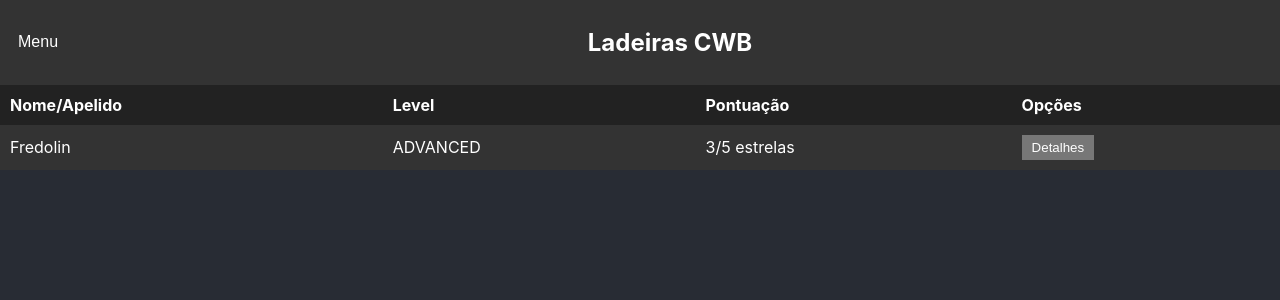
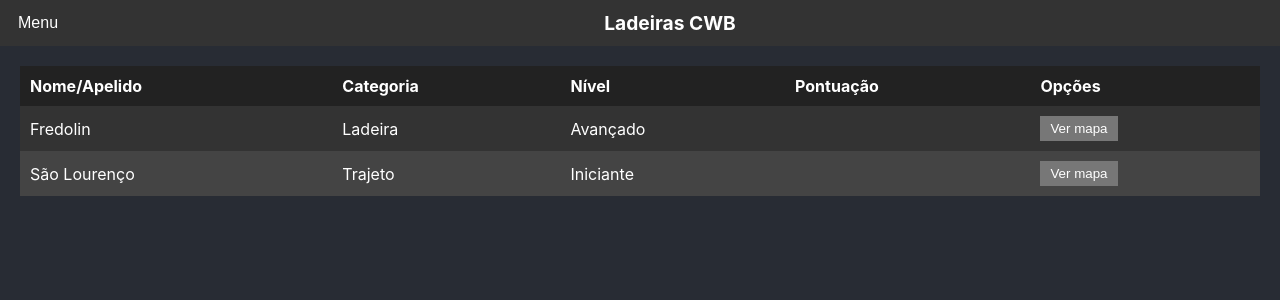
Before and after one commit to davidwr/ladeiras_cwb, a React (Create React App) app: page /trajetos in a window 1280 px wide. Shown: the top 300 px of the page. Built offline with nearby package versions, Linux system fonts and the light colour scheme.

Commit message:
feat: Stars, Map with props, utils, new route, etc

```diff
--- a/src/components/Map/Map.js
+++ b/src/components/Map/Map.js
@@ -1,6 +1,6 @@
 import { useRef, useEffect, useState } from 'react'
 
-function Map() {
+function Map(props) {
   const ref = useRef()
   const [distance, setDistance] = useState()
 
@@ -8,29 +8,25 @@ function Map() {
     const directionsService = new window.google.maps.DirectionsService()
     const directionsRenderer = new window.google.maps.DirectionsRenderer()
     const map = new window.google.maps.Map(ref.current, {
-      zoom: 8,
-      center: { lat: -25.385209745136674, lng: -49.30849165007152 }
+      zoom: props.mapData.zoom,
+      center: { lat: props.mapData.center.lat, lng: props.mapData.center.lng }
     })
     directionsRenderer.setMap(map)
 
     const start = new window.google.maps.LatLng(
-      -25.38261005932558,
-      -49.31180395890537
+      props.mapData.start.lat,
+      props.mapData.start.lng
     )
     const end = new window.google.maps.LatLng(
-      -25.387303056261842,
-      -49.30446489412115
+      props.mapData.end.lat,
+      props.mapData.end.lng
     )
-    const stops = [
-      // {location: new window.google.maps.LatLng(37.7749, -122.4194), stopover: true},
-      // {location: new window.google.maps.LatLng(37.4419, -122.1430), stopover: true},
-      // {location: new window.google.maps.LatLng(37.3352, -121.8811), stopover: true}
-    ]
+    const stops = props.mapData.stops
     const request = {
       origin: start,
       destination: end,
       waypoints: stops,
-      travelMode: 'WALKING'
+      travelMode: 'BICYCLING'
     }
     directionsService.route(request, function (result, status) {
       if (status === 'OK') {
@@ -38,14 +34,13 @@ function Map() {
 
         const distance = result.routes[0].legs[0].distance.text
         setDistance(distance)
-        console.log('Distance:', distance)
       }
     })
   })
 
   return (
     <div>
-      <div ref={ref} style={{ height: '400px', width: '600px' }}></div>
+      <div ref={ref} style={{ height: '250px', width: '600px' }}></div>
       {distance && <p>Distância: {distance}</p>}
     </div>
   )
--- a/src/components/Navbar/Navbar.css
+++ b/src/components/Navbar/Navbar.css
@@ -5,6 +5,7 @@
   background-color: #333;
   color: #fff;
   padding: 0.5rem;
+  height: 30px;
 }
 
 .navbar__left,
@@ -21,7 +22,7 @@
 }
 
 .navbar__site-name {
-  font-size: 1.5rem;
+  font-size: 1.2rem;
 }
 
 .navbar__logo,
--- a/src/maps/routes.json
+++ b/src/maps/routes.json
@@ -1,8 +1,9 @@
 {
   "c591949d58a84729b742cde98281fd00": {
     "title": "Fredolin",
+    "category": "ladeira",
     "level": "ADVANCED",
-    "rate": "3",
+    "rate": "4",
     "map_data": {
       "zoom": 8,
       "center": { "lat": -25.385209745136674, "lng": -49.30849165007152 },
@@ -10,5 +11,18 @@
       "end": { "lat": -25.387303056261842, "lng": -49.30446489412115 },
       "stops": []
     }
+  },
+  "9621e9733e034dad8e1d49edfdf83974": {
+    "title": "São Lourenço",
+    "category": "trajeto",
+    "level": "BEGINNER",
+    "rate": "3",
+    "map_data": {
+      "zoom": 7,
+      "center": { "lat": -25.4014227, "lng": -49.2683524 },
+      "start": { "lat": -25.420396628595295, "lng": -49.26938864364808 },
+      "end": { "lat": -25.388038905461787, "lng": -49.26678695756765 },
+      "stops": []
+    }
   }
 }
--- a/src/pages/List/List.css
+++ b/src/pages/List/List.css
@@ -37,3 +37,14 @@ button {
 button:hover {
   background-color: #999;
 }
+
+@import url('https://cdnjs.cloudflare.com/ajax/libs/font-awesome/4.7.0/css/font-awesome.min.css');
+
+.checked {
+  color: orange;
+  margin-right: 4px;
+}
+
+.listTable {
+  margin: 20px;
+}
--- a/src/pages/List/List.js
+++ b/src/pages/List/List.js
@@ -1,6 +1,11 @@
 import { useNavigate } from 'react-router-dom'
 import './List.css'
 import routes from '../../maps/routes.json'
+
+import {
+  getHumanReadableCategory,
+  getHumanReadableLevel
+} from '../../utils/utils'
 
 function List() {
   const navigate = useNavigate()
@@ -9,13 +14,25 @@ function List() {
     navigate('/trajeto/' + id)
   }
 
+  function generateStars(rate) {
+    const stars = []
+
+    for (let index = 0; index < rate; index++) {
+      stars.push(<span key={index} className="fa fa-star checked"></span>)
+    }
+
+    return <div>{stars}</div>
+  }
+
   //TODO refactor each row to a component
   return (
+    <div className="listTable">
       <table>
         <thead>
           <tr>
             <th>Nome/Apelido</th>
-          <th>Level</th>
+            <th>Categoria</th>
+            <th>Nível</th>
             <th>Pontuação</th>
             <th>Opções</th>
           </tr>
@@ -24,15 +41,17 @@ function List() {
           {Object.keys(routes).map((key, index) => (
             <tr key={key}>
               <td>{routes[key].title}</td>
-            <td>{routes[key].level}</td>
-            <td>{routes[key].rate}/5 estrelas</td>
+              <td>{getHumanReadableCategory(routes[key].category)}</td>
+              <td>{getHumanReadableLevel(routes[key].level)}</td>
+              <td>{generateStars(routes[key].rate)}</td>
               <td>
-              <button onClick={() => goTo(key)}>Detalhes</button>
+                <button onClick={() => goTo(key)}>Ver mapa</button>
               </td>
             </tr>
           ))}
         </tbody>
       </table>
+    </div>
   )
 }
 
--- a/src/pages/Trajeto/Trajeto.css
+++ b/src/pages/Trajeto/Trajeto.css
@@ -1,16 +1,5 @@
 .Trajeto {
   text-align: center;
-}
-
-.Trajeto-logo {
-  height: 40vmin;
-  pointer-events: none;
-}
-
-@media (prefers-reduced-motion: no-preference) {
-  .Trajeto-logo {
-    animation: App-logo-spin infinite 20s linear;
-  }
 }
 
 .Trajeto-header {
@@ -19,19 +8,5 @@
   display: flex;
   flex-direction: column;
   align-items: center;
-  font-size: calc(10px + 2vmin);
   color: white;
 }
-
-.Trajeto-link {
-  color: #61dafb;
-}
-
-@keyframes Trajeto-logo-spin {
-  from {
-    transform: rotate(0deg);
-  }
-  to {
-    transform: rotate(360deg);
-  }
-}
--- a/src/pages/Trajeto/Trajeto.js
+++ b/src/pages/Trajeto/Trajeto.js
@@ -4,11 +4,16 @@ import Map from '../../components/Map/Map'
 import routes from '../../maps/routes.json'
 import { useParams } from 'react-router-dom'
 
+import {
+  getHumanReadableLevel,
+  getHumanReadableCategory
+} from '../../utils/utils'
+
 function Trajeto() {
   const { id } = useParams()
 
   //TODO validate id
-  const { title, level, map_data } = routes[id]
+  const { title, level, map_data, category } = routes[id]
 
   return (
     <div className="Trajeto">
@@ -19,7 +24,8 @@ function Trajeto() {
 
           {/* TODO useContext for taking distance from Map component */}
           {/* {distance && <p>Distância: {distance}</p>} */}
-          <p>Nível: {level}</p>
+          <p>Categoria: {getHumanReadableCategory(category)}</p>
+          <p>Nível: {getHumanReadableLevel(level)}</p>
         </header>
       </Wrapper>
     </div>
--- /dev/null
+++ b/src/utils/utils.js
@@ -0,0 +1,18 @@
+export function getHumanReadableLevel(levelValue) {
+  const levels = {
+    BEGINNER: 'Iniciante',
+    INTERMEDIATE: 'Intermediário',
+    ADVANCED: 'Avançado'
+  }
+
+  return levels[levelValue]
+}
+
+export function getHumanReadableCategory(categoryValue) {
+  const categories = {
+    ladeira: 'Ladeira',
+    trajeto: 'Trajeto'
+  }
+
+  return categories[categoryValue]
+}
```
Lines whose indentation alone changed are shown as unchanged.
